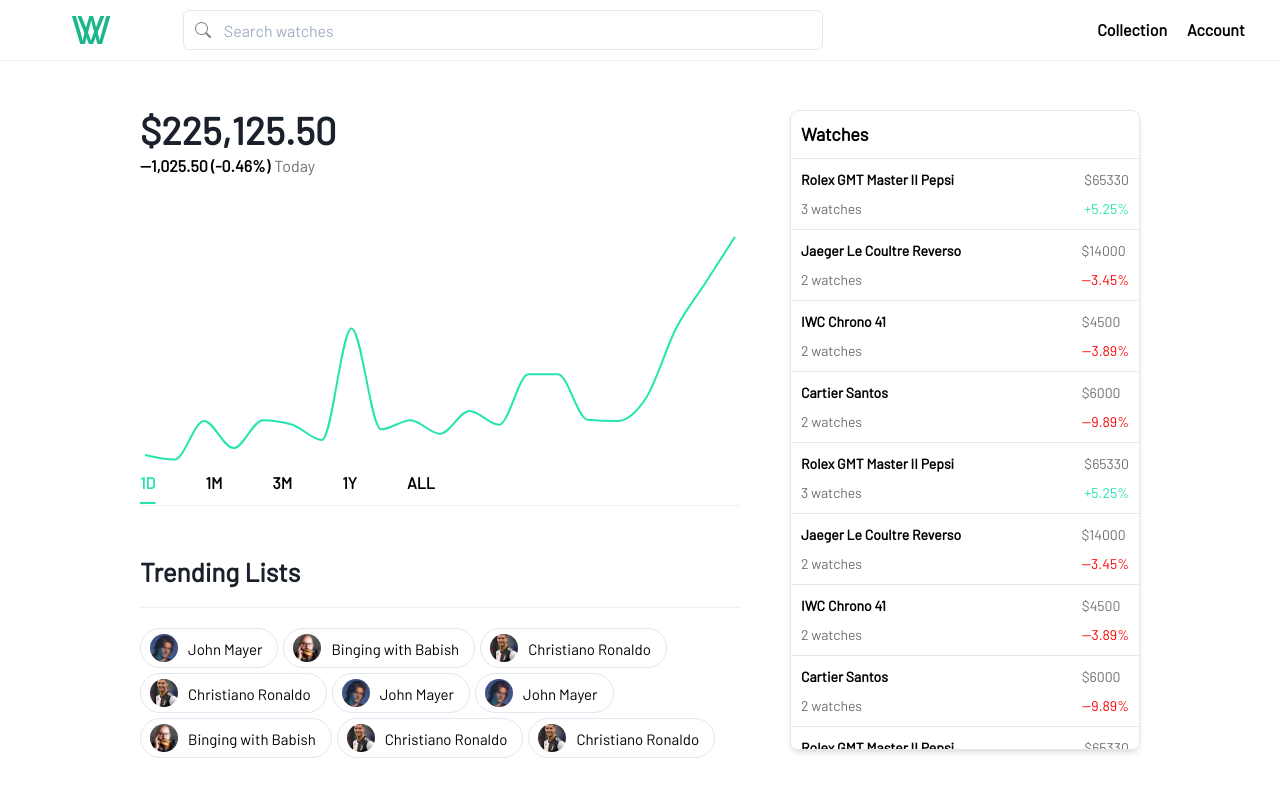
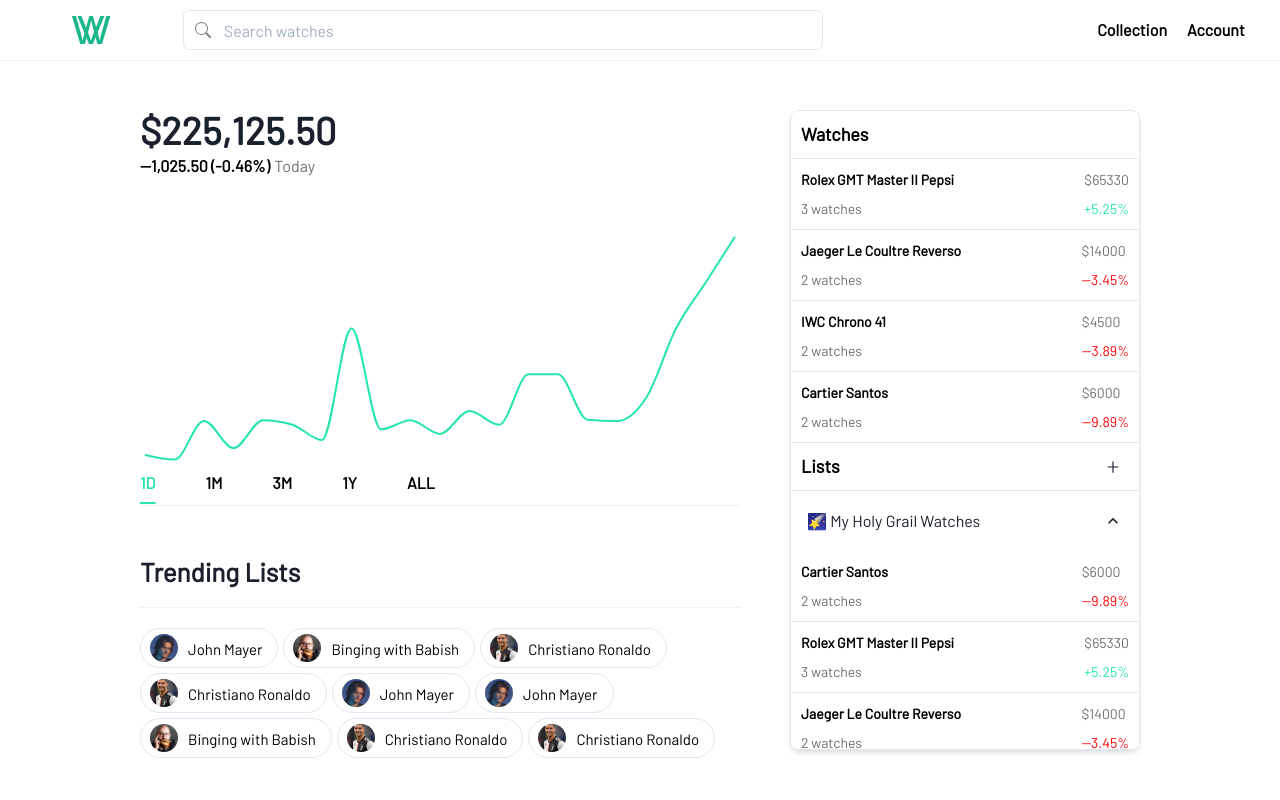
Before and after one commit to samkyuseo/watchstreet, a React (Create React App) app: page /profile in a window 1280 px wide. Shown: the top 800 px of the page. Built offline with nearby package versions, Linux system fonts and the light colour scheme; no server answers; sample sign-in values are in the browser's storage.

Commit message:
watch list item in collection table is done

```diff
--- a/src/components/tables/WatchCollectionTable/WatchCollectionTable.tsx
+++ b/src/components/tables/WatchCollectionTable/WatchCollectionTable.tsx
@@ -1,20 +1,20 @@
+import { Box, Flex, Text, Accordion } from '@chakra-ui/react';
+import { WatchTableItem, IWatchTableItemProps } from './WatchTableItem';
+import { AiOutlinePlus } from 'react-icons/ai';
 import {
-  Box,
-  Flex,
-  Text,
-  Accordion,
-  AccordionItem,
-  AccordionButton,
-  AccordionPanel,
-  AccordionIcon,
-} from '@chakra-ui/react';
-import { WatchTableItem, IWatchTableItemProps } from './WatchTableItem';
+  WatchTableListItem,
+  IWatchTableListItemProps,
+} from './WatchTableListItem';
 
 interface IWatchCollectionTableProps {
   watches: IWatchTableItemProps[];
+  watchLists: IWatchTableListItemProps[];
 }
 
-const WatchCollectionTable = ({ watches }: IWatchCollectionTableProps) => {
+const WatchCollectionTable = ({
+  watches,
+  watchLists,
+}: IWatchCollectionTableProps) => {
   return (
     <Box
       // make content always 80% of the vh
@@ -48,44 +48,25 @@
         return <WatchTableItem key={index} {...watch} />;
       })}
       {/* List Header */}
-      <Flex width='100%' p='10px'>
+      <Flex width='100%' p='10px' justifyContent='space-between'>
         <Text variant='bold-text' fontSize='lg'>
           Lists
         </Text>
+        <Flex marginY='auto' marginRight='8px'>
+          <AiOutlinePlus />
+        </Flex>
       </Flex>
       <Accordion defaultIndex={[0]} allowMultiple fontFamily='barlow'>
-        <AccordionItem>
-          <h2>
-            <AccordionButton _focus={{ outline: 0 }}>
-              <Box flex='1' textAlign='left'>
-                My Holy Grails
-              </Box>
-              <AccordionIcon />
-            </AccordionButton>
-          </h2>
-          <AccordionPanel pb={4}>
-            Lorem ipsum dolor sit amet, consectetur adipiscing elit, sed do
-            eiusmod tempor incididunt ut labore et dolore magna aliqua. Ut enim
-            ad minim veniam, quis nostrud exercitation ullamco laboris nisi ut
-            aliquip ex ea commodo consequat.
-          </AccordionPanel>
-        </AccordionItem>
-        <AccordionItem>
-          <h2>
-            <AccordionButton _focus={{ outline: 0 }}>
-              <Box flex='1' textAlign='left'>
-                For my Wife
-              </Box>
-              <AccordionIcon />
-            </AccordionButton>
-          </h2>
-          <AccordionPanel pb={4}>
-            Lorem ipsum dolor sit amet, consectetur adipiscing elit, sed do
-            eiusmod tempor incididunt ut labore et dolore magna aliqua. Ut enim
-            ad minim veniam, quis nostrud exercitation ullamco laboris nisi ut
-            aliquip ex ea commodo consequat .
-          </AccordionPanel>
-        </AccordionItem>
+        {watchLists.map((watchList, index) => {
+          return (
+            <WatchTableListItem
+              title={watchList.title}
+              emoji={watchList.emoji}
+              watches={watchList.watches}
+              key={index}
+            />
+          );
+        })}
       </Accordion>
     </Box>
   );
--- /dev/null
+++ b/src/components/tables/WatchCollectionTable/WatchTableListItem.tsx
@@ -0,0 +1,44 @@
+import {
+  Accordion,
+  AccordionItem,
+  AccordionButton,
+  Box,
+  AccordionIcon,
+  AccordionPanel,
+} from '@chakra-ui/react';
+import { WatchTableItem, IWatchTableItemProps } from './WatchTableItem';
+
+interface IWatchTableListItemProps {
+  title: string;
+  emoji: string;
+  watches: IWatchTableItemProps[];
+}
+
+const WatchTableListItem = ({
+  title,
+  emoji,
+  watches,
+}: IWatchTableListItemProps) => {
+  return (
+    <Accordion defaultIndex={[0]} allowMultiple fontFamily='barlow'>
+      <AccordionItem>
+        <h2>
+          <AccordionButton _focus={{ outline: 0 }}>
+            <Box flex='1' textAlign='left' paddingY='10px'>
+              {emoji} {title}
+            </Box>
+            <AccordionIcon />
+          </AccordionButton>
+        </h2>
+        <AccordionPanel p='0'>
+          {watches.map((watch, index) => {
+            return <WatchTableItem key={index} {...watch} />;
+          })}
+        </AccordionPanel>
+      </AccordionItem>
+    </Accordion>
+  );
+};
+
+export { WatchTableListItem };
+export type { IWatchTableListItemProps };
--- a/src/pages/profilepage/ProfilePage.tsx
+++ b/src/pages/profilepage/ProfilePage.tsx
@@ -65,7 +65,7 @@
           </Section>
         </Content>
         <StickySidebar>
-          <WatchCollectionTable watches={watches} />
+          <WatchCollectionTable watches={watches} watchLists={watchLists} />
         </StickySidebar>
       </Page>
     </>
@@ -97,24 +97,12 @@
     price: 6000,
     priceChange: -9.89,
   },
+];
+const watchLists = [
   {
-    modelName: 'Rolex GMT Master II Pepsi',
-    numWatches: 3,
-    price: 65330,
-    priceChange: 5.25,
-  },
-  {
-    modelName: 'Jaeger Le Coultre Reverso',
-    numWatches: 2,
-    price: 14000,
-    priceChange: -3.45,
-  },
-  {
-    modelName: 'IWC Chrono 41',
-    numWatches: 2,
-    price: 4500,
-    priceChange: -3.89,
-  },
+    title: 'My Holy Grail Watches',
+    emoji: '🌠',
+    watches: [
       {
         modelName: 'Cartier Santos',
         numWatches: 2,
@@ -144,6 +132,8 @@
         numWatches: 2,
         price: 6000,
         priceChange: -9.89,
+      },
+    ],
   },
 ];
 
```
Lines whose indentation alone changed are shown as unchanged.
